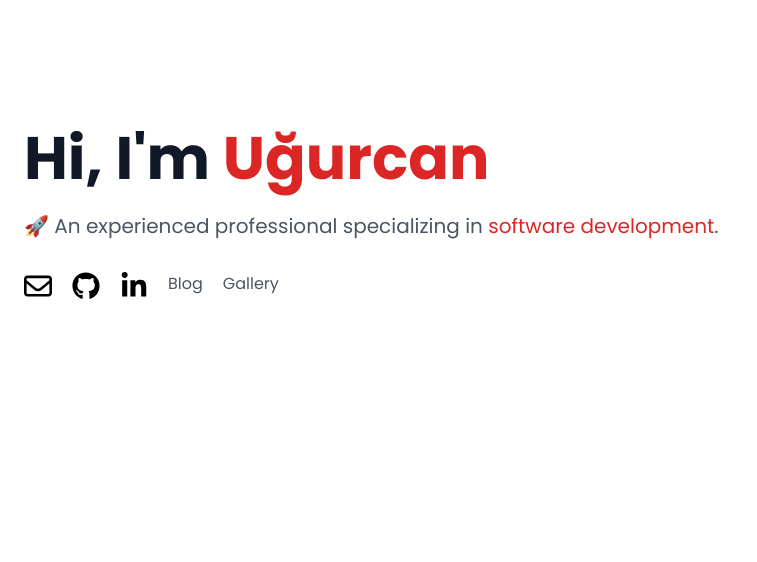
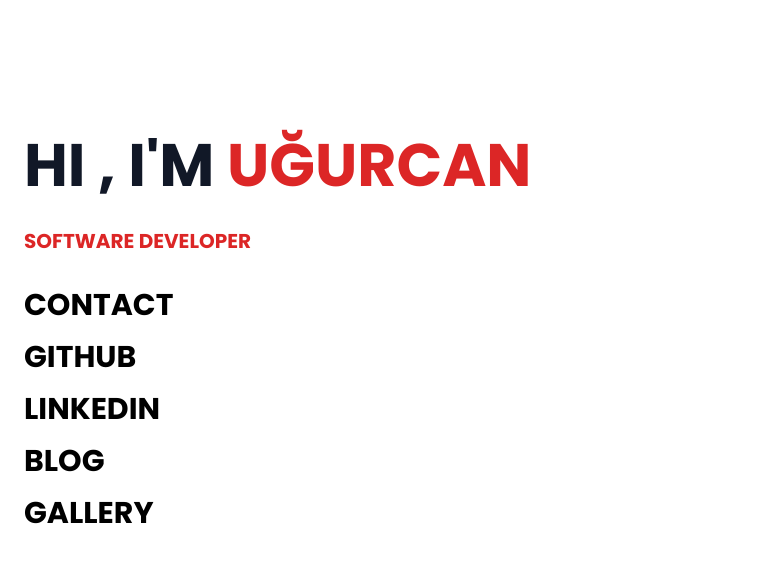
Before and after one commit to ugurcaneser/ugurcaneser.github.io, a Next.js app: page / in a window 1280 px wide. Shown: the top 562 px of the page, without its empty margins (0-757 px from the left). Built offline with nearby package versions, Linux system fonts and the light colour scheme.

Commit message:
modify social media links

```diff
--- a/src/app/page.tsx
+++ b/src/app/page.tsx
@@ -1,5 +1,4 @@
 import Link from 'next/link'
-import { FaLinkedinIn, FaGithub, FaRegEnvelope } from "react-icons/fa6";
 
 export default function Home() {
   return (
@@ -8,31 +7,29 @@
       <section className="py-12">
         <div className="container mx-auto px-6 py-20">
           <div className="max-w-3xl text-left">
-            <h1 className="text-6xl font-bold text-gray-900 mb-6">
-              Hi, I&apos;m <span className='text-red-600'>Uğurcan</span>
+            <h1 className="text-6xl font-bold text-gray-900 mb-6 sm:leading-tight leading-tight	">
+              HI , I&apos;M <span className='text-red-600'>UĞURCAN</span>
             </h1>
-            <p className="text-xl text-gray-600 mb-8 font-extralight">
-              🚀 An experienced professional specializing in
-              <span className='text-red-600'> software development</span>.
+            <p className="text-xl text-red-600 mb-8 font-bold">
+              SOFTWARE DEVELOPER
             </p>
 
             {/* Social Media Icons */}
-            <div className="flex space-x-5">
-            <Link href="mailto:ugurcaneser@yahoo.com" target="_blank" rel="noopener noreferrer"
-                className="text-black hover:text-red-900 transition-colors">
-                <FaRegEnvelope className="w-7 h-7" />
+            <div className="flex flex-col space-y-4">
+              <Link href="mailto:ugurcaneser@yahoo.com" target="_blank" rel="noopener noreferrer"
+                className="text-3xl font-bold text-black hover:text-red-900 transition-colors">
+                CONTACT
               </Link>
               <Link href="https://github.com/ugurcaneser" target="_blank" rel="noopener noreferrer"
-                className="text-black hover:text-red-900 transition-colors">
-                <FaGithub className="w-7 h-7" />
+                className="text-3xl font-bold  text-black hover:text-red-900 transition-colors">
+                GITHUB
               </Link>
               <Link href="https://linkedin.com/in/ugurcaneser" target="_blank" rel="noopener noreferrer"
-                className="text-black hover:text-red-900 transition-colors">
-                <FaLinkedinIn className="w-7 h-7" />
+                className="text-3xl font-bold text-black hover:text-red-900 transition-colors">
+                LINKEDIN
               </Link>
-              <Link href="./blog" className="text-gray-600 hover:text-gray-900">Blog</Link>
-              <Link href="./gallery" className="text-gray-600 hover:text-gray-900">Gallery</Link>
-
+              <Link href="./blog" className="text-3xl font-bold text-black hover:text-red-900 transition-colors">BLOG</Link>
+              <Link href="./gallery" className="text-3xl font-bold text-black hover:text-red-900 transition-colors">GALLERY</Link>
             </div>
           </div>
         </div>
```
